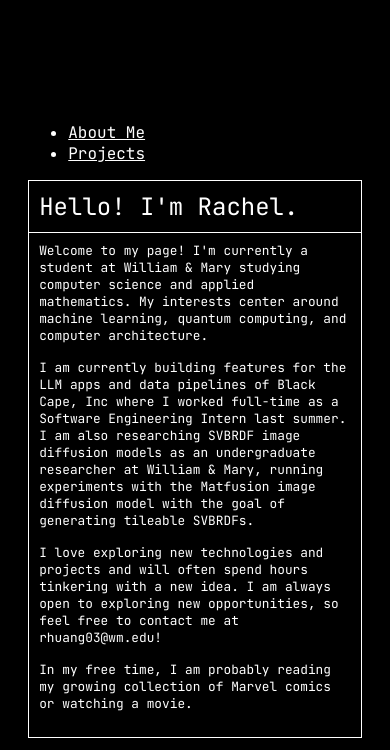
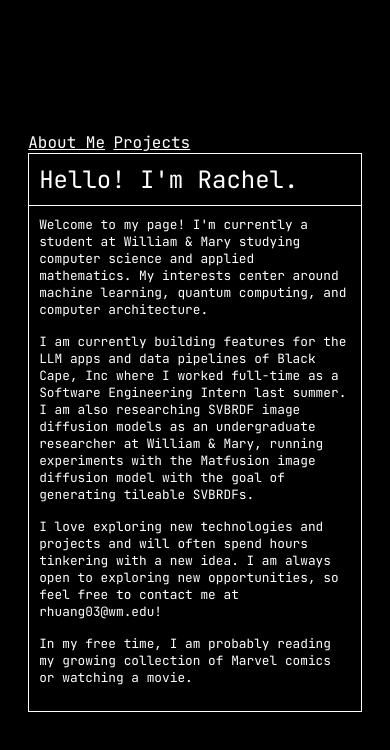
Before and after one commit to rrachelhuangg/website, a React (Create React App) app in the folder website/: page / in a window 390 px wide. Shown: the top 750 px of the page. Built offline with nearby package versions, Linux system fonts and the light colour scheme.

Commit message:
Nav bar updates

```diff
--- a/website/src/App.js
+++ b/website/src/App.js
@@ -5,17 +5,13 @@ import ProjectsPage from './pages/ProjectsPage';
 
 const App = () => {
   return (
-    <HashRouter id = "nav-bar">
-      <nav>
-        <ul>
-          <li>
-            <Link to = "/">About Me</Link>
-          </li>
-          <li>
-            <Link to = "/projects">Projects</Link>
-          </li>
-        </ul>
-      </nav>
+    <HashRouter className = "nav-bar">
+      <span>
+        <Link to = "/" className = "nav-button">About Me</Link>
+      </span>
+      <span>
+        <Link to = "/projects" className = "nav-button">Projects</Link>
+      </span>
       <Routes>
         <Route path = "/" element={<HomePage/>}/>
         <Route path = "/projects" element={<ProjectsPage/>}/>
--- a/website/src/index.css
+++ b/website/src/index.css
@@ -62,6 +62,10 @@ img:hover{
   margin-top:2%;
 }
 
+.nav-button{
+  margin-right:2.5%;
+}
+
 .click-div{
   cursor: pointer;
   text-decoration: underline;
@@ -77,10 +81,13 @@ img:hover{
     gap:8px;
     justify-content: center;
   }
-  #nav-bar{
+  .nav-bar{
     display: flex;
     flex-direction: row;
     gap:8px;
     justify-content: center;
   }
+  #presentation-image{
+    width:75%;
+  }
 }
```
